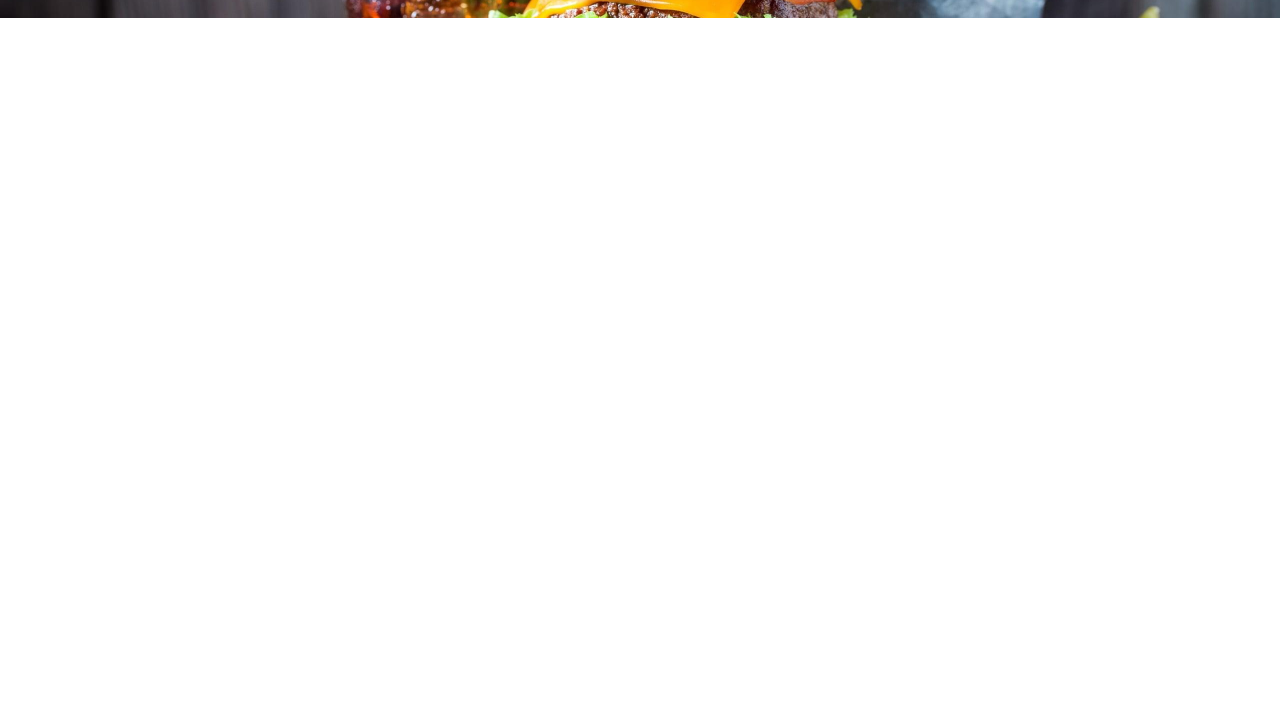
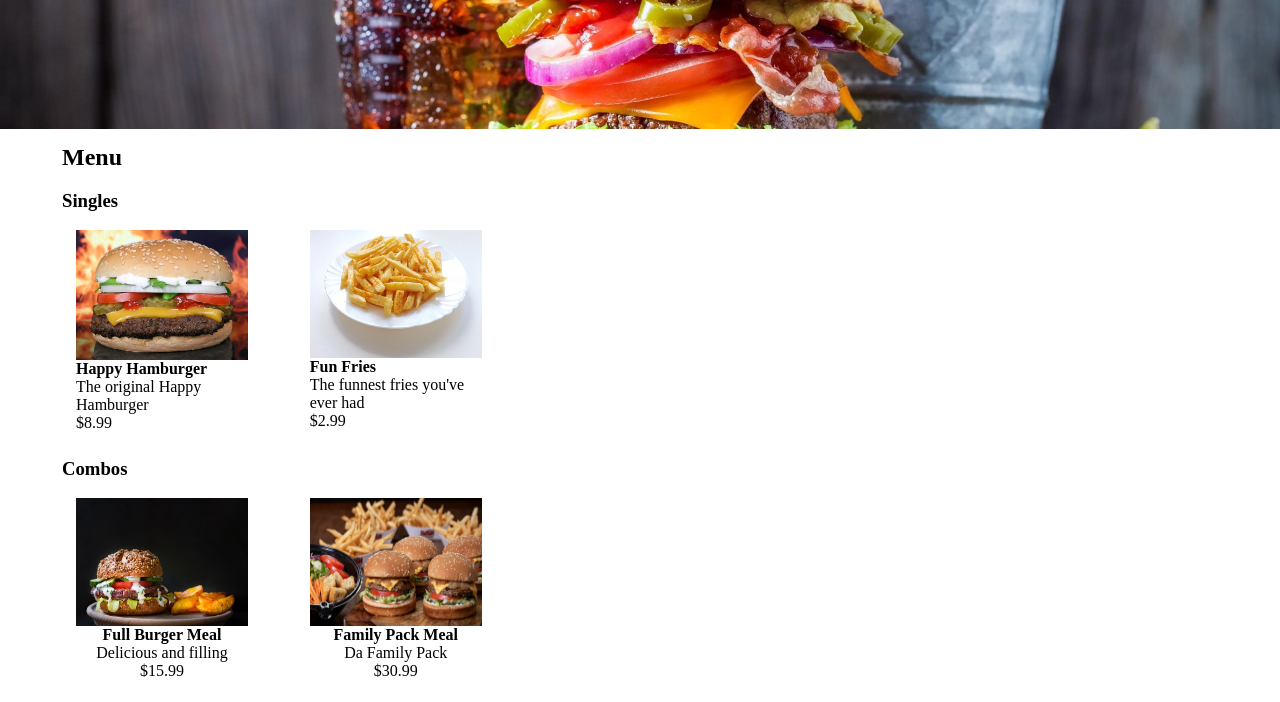
Before and after one commit to german3479/odin-restaurant-page, a website built with webpack: page src/template.html in a window 1280 px wide. Shown: the part 387-1089 px from the top of the page. Before the commit the page ends 800 px from the top, so only its background shows below. Built offline with nearby package versions, Linux system fonts and the light colour scheme.

Commit message:
working on Menu module, worked on some css styling for it

```diff
--- a/package.json
+++ b/package.json
@@ -5,14 +5,14 @@
   "main": "index.js",
   "scripts": {
     "test": "echo \"Error: no test specified\" && exit 1",
-    "start": "webpack --mode=development --watch",
-    "dev": "webpack serve"
+    "dev": "webpack --mode=development && webpack serve"
   },
   "keywords": [],
   "author": "",
   "license": "ISC",
   "devDependencies": {
     "css-loader": "^6.8.1",
+    "file-loader": "^6.2.0",
     "html-loader": "^4.2.0",
     "html-webpack-plugin": "^5.5.3",
     "style-loader": "^3.3.3",
--- a/src/home.js
+++ b/src/home.js
@@ -20,11 +20,31 @@ export function makeHome(){
     restaurantHero.appendChild(restaurantDesc);
     restaurantHero.setAttribute('id', 'restaurant-hero');
 
+    const tabs = document.createElement('div');
+    tabs.setAttribute('id', 'tabs');
+    const homeButton = document.createElement('button');
+    homeButton.innerText = "HOME";
+    homeButton.setAttribute('id', 'homeBtn');
+    const menuButton = document.createElement('button');
+    menuButton.innerText = "OUR MENU";
+    menuButton.setAttribute('id', 'menuBtn');
+    const contactButton = document.createElement('button');
+    contactButton.innerText = "CONTACT US";
+    contactButton.setAttribute('id', 'contactBtn');
+    tabs.appendChild(homeButton);
+    tabs.appendChild(menuButton);
+    tabs.appendChild(contactButton);
+
     navContent.appendChild(navImg);
     navContent.appendChild(navSpan);
     navContent.setAttribute('id', 'nav-content');
     nav.appendChild(navContent);
 
+    const tabArea = document.createElement('div');
+    tabArea.setAttribute('id', 'tabArea');
+
     contentDiv.appendChild(nav);
+    contentDiv.appendChild(tabs);
     contentDiv.appendChild(restaurantHero);
+    contentDiv.appendChild(tabArea);
 }
--- a/src/index.js
+++ b/src/index.js
@@ -1,6 +1,9 @@
 import {makeHome} from './home.js';
+import Menu from './menu';
+
 import "./styles/style.css";
 
 document.addEventListener('DOMContentLoaded', ()=>{
     makeHome();
+    Menu();
 })
--- /dev/null
+++ b/src/menu.js
@@ -0,0 +1,130 @@
+import HappyHamburger from './happyhamburger.jpg';
+import FunFries from './funfries.jpg';
+import FullMeal from './fullmeal.jpg';
+import FamilyPack from './familypack.jpg';
+
+const menuItems = [
+    {
+        itemName: "Happy Hamburger",
+        img: HappyHamburger,
+        price: "8.99",
+        desc: "The original Happy Hamburger"
+    },
+    {
+        itemName: "Fun Fries",
+        img: FunFries,
+        price: "2.99",
+        desc: "The funnest fries you've ever had"
+    }
+]
+
+const combos = [
+    {
+        itemName: "Full Burger Meal",
+        img: FullMeal,
+        price: "15.99",
+        desc: "Delicious and filling"
+    },
+    {
+        itemName: "Family Pack Meal",
+        img: FamilyPack,
+        price: "30.99",
+        desc: "Da Family Pack",
+    }
+]
+
+const Menu = () =>{
+
+    const area = document.querySelector("#tabArea");
+
+    const menu = document.createElement('div');
+    menu.classList.add('tab');
+    menu.setAttribute('id', 'menu-tab');
+
+    const title = document.createElement('h2');
+    title.textContent = "Menu"
+
+    const singlesElement = document.createElement('div');
+
+    const singlesHeader = document.createElement('h3');
+    singlesHeader.textContent = "Singles";
+
+    const singlesItems = document.createElement('div');
+    singlesItems.classList.add('itemsGrid');
+
+    menuItems.forEach(item =>{
+        const itemContainer = document.createElement('div');
+        itemContainer.classList.add('menuItem');
+
+        const itemImg = document.createElement('img');
+        itemImg.src = item.img;
+        itemImg.alt = item.itemName;
+
+        const textArea = document.createElement('div');
+
+        const itemName = document.createElement('h4');
+        itemName.textContent = item.itemName;
+
+        const itemDesc = document.createElement('p');
+        itemDesc.textContent = item.desc;
+
+        const itemPrice = document.createElement('p');
+        itemPrice.textContent = `$${item.price}`;
+
+        textArea.appendChild(itemName);
+        textArea.appendChild(itemDesc);
+        textArea.appendChild(itemPrice);
+
+        itemContainer.appendChild(itemImg);
+        itemContainer.appendChild(textArea);
+
+        singlesItems.appendChild(itemContainer);
+    })
+
+    singlesElement.appendChild(singlesHeader);
+    singlesElement.appendChild(singlesItems);
+
+    const combosElement = document.createElement('div');
+
+    const combosHeader = document.createElement('h3');
+    combosHeader.textContent = "Combos";
+
+    const combosItems = document.createElement('div');
+    combosItems.classList.add('itemsGrid');
+
+    combos.forEach(item =>{
+        const itemContainer = document.createElement('div');
+        itemContainer.classList.add('menuItem');
+
+        const itemImg = document.createElement('img');
+        itemImg.src = item.img;
+        itemImg.alt = item.itemName;
+
+        const itemName = document.createElement('h4');
+        itemName.textContent = item.itemName;
+
+        const itemDesc = document.createElement('p');
+        itemDesc.textContent = item.desc;
+
+        const itemPrice = document.createElement('p');
+        itemPrice.textContent = `$${item.price}`;
+
+        itemContainer.appendChild(itemImg);
+        itemContainer.appendChild(itemName);
+        itemContainer.appendChild(itemDesc);
+        itemContainer.appendChild(itemPrice);
+
+        combosItems.appendChild(itemContainer);
+    })
+
+    combosElement.appendChild(combosHeader);
+    combosElement.appendChild(combosItems);
+
+    menu.appendChild(title);
+    menu.appendChild(singlesElement);
+    menu.appendChild(combosElement);
+
+    area.appendChild(menu);
+}
+
+export default Menu;
--- a/src/styles/style.css
+++ b/src/styles/style.css
@@ -19,6 +19,18 @@ nav img {
     max-height: 85px;
     padding: 5px;
 }
+#tabs {
+    display: flex;
+    justify-content: center;
+    gap: 6rem;
+    padding: 2.5rem;
+}
+#tabs button {
+    border: none;
+    background: none;
+    padding: 8px 16px;
+    cursor: pointer;
+}
 #restaurant-hero {
     min-height: 40vh;
     display: flex;
@@ -32,3 +44,47 @@ nav img {
     color: white;
     padding: 1.5rem 3rem;
 }
+
+/* Tab Area */
+#tabArea {
+    display: flex;
+    justify-content: center;
+    align-items: center;
+}
+.tab {
+    width: 95%;
+    padding: 15px 30px;
+}
+
+/* Menu Tab */
+#menu-tab {
+    display: flex;
+    flex-direction: column;
+    gap: 1.2rem;
+}
+#menu-tab h3 {
+    margin-bottom: 0.7rem;
+}
+.itemsGrid {
+    display: grid;
+    grid-template-columns: repeat(auto-fill, minmax(210px, 1fr));
+    gap: 0.8rem;
+}
+.menuItem {
+    display: flex;
+    flex-direction: column;
+    align-items: center;
+    text-align: left;
+    padding: 7px 14px;
+    width: 200px;
+}
+.menuItem img {
+    width: 100%;
+    min-height: 128px;
+}
+
+@media (max-width: 480px){
+    .tab {
+        width: auto;
+    }
+}
--- a/webpack.config.js
+++ b/webpack.config.js
@@ -23,7 +23,7 @@ module.exports = {
                 use: ['style-loader', 'css-loader'],
             },
             {
-                test: /\.(jpg)$/i,
+                test: /\.(jpg|jpeg)$/i,
                 type: "asset/resource",
             }
         ]
```
Also changed, not shown: dist/43c18a2b4df18d0c38e3.jpg (added), dist/b10b7e363e0b701ca06a.jpg (added), dist/e174331d3159aadb1c6d.jpg (added), dist/main.js, src/contact.js (added), src/familypack.jpg (added), src/fullmeal.jpg (added), src/funfries.jpg (added), src/happyhamburger.jpg (added).
